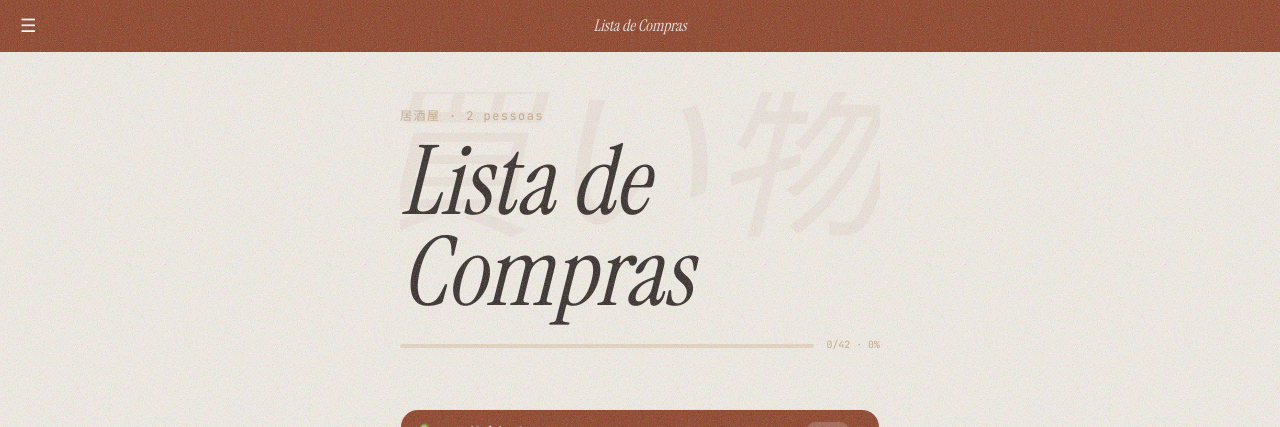
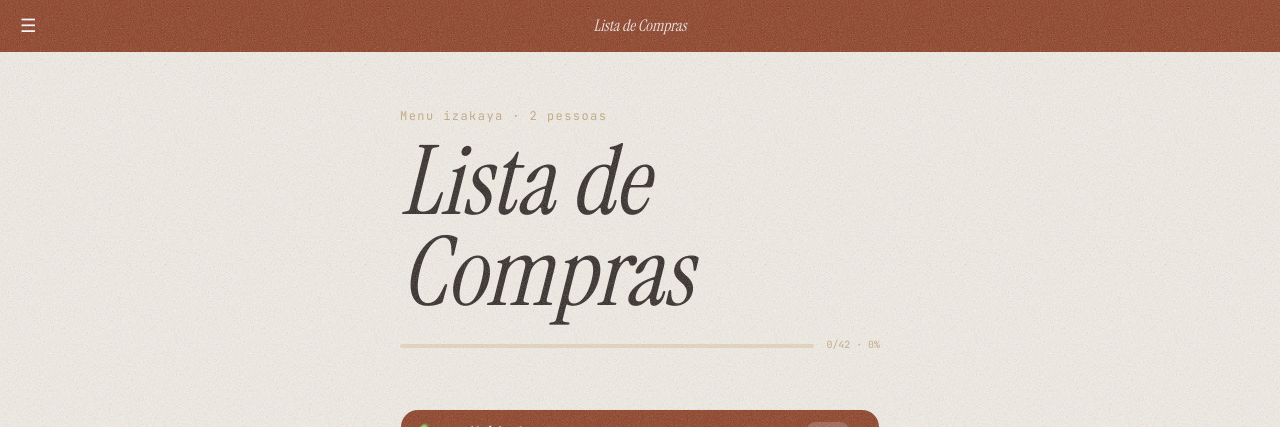
Before and after one commit to marinamarinho/listadecompras, a Next.js app: page / in a window 1280 px wide. Shown: the top 427 px of the page. Built offline with nearby package versions, Linux system fonts and the light colour scheme.

Commit message:
style: remove Japanese kanji symbols from UI

```diff
--- a/app/page.tsx
+++ b/app/page.tsx
@@ -123,18 +123,9 @@ export default function ListaPage() {
     <div className="max-w-lg mx-auto px-4 pt-10 pb-16 space-y-8">
 
       {/* ── Hero ─────────────────────────────────────────────────────── */}
-      <div className="relative overflow-hidden pt-4 pb-6">
-        <div aria-hidden className="select-none pointer-events-none" style={{
-          position: "absolute", right: "-0.5rem", top: "-1rem",
-          fontFamily: "var(--font-serif)", fontStyle: "italic",
-          fontSize: "clamp(5rem,20vw,11rem)", lineHeight: 1,
-          color: "rgba(139,58,30,0.055)", whiteSpace: "nowrap",
-        }}>
-          買い物
-        </div>
-        <div style={{ position: "relative", zIndex: 1 }}>
+      <div className="pt-4 pb-6">
         <p className="font-mono text-xs mb-3" style={{ color: "var(--muted2)", letterSpacing: "0.12em" }}>
-            居酒屋 · 2 pessoas
+          Menu izakaya · 2 pessoas
         </p>
         <h1 style={{
           fontFamily: "var(--font-serif)", fontStyle: "italic",
@@ -150,7 +141,6 @@ export default function ListaPage() {
           <p className="font-mono shrink-0" style={{ fontSize: "0.62rem", color: "var(--muted2)" }}>
             {done}/{TOTAL} · {pct}%
           </p>
-          </div>
         </div>
       </div>
 
@@ -263,7 +253,7 @@ export default function ListaPage() {
         fontFamily: "var(--font-mono)", fontSize: "0.58rem",
         color: "var(--muted2)", letterSpacing: "0.08em",
       }}>
-        居酒屋 em casa · Just One Cookbook
+        Just One Cookbook
       </footer>
     </div>
   );
```
Lines whose indentation alone changed are shown as unchanged.
